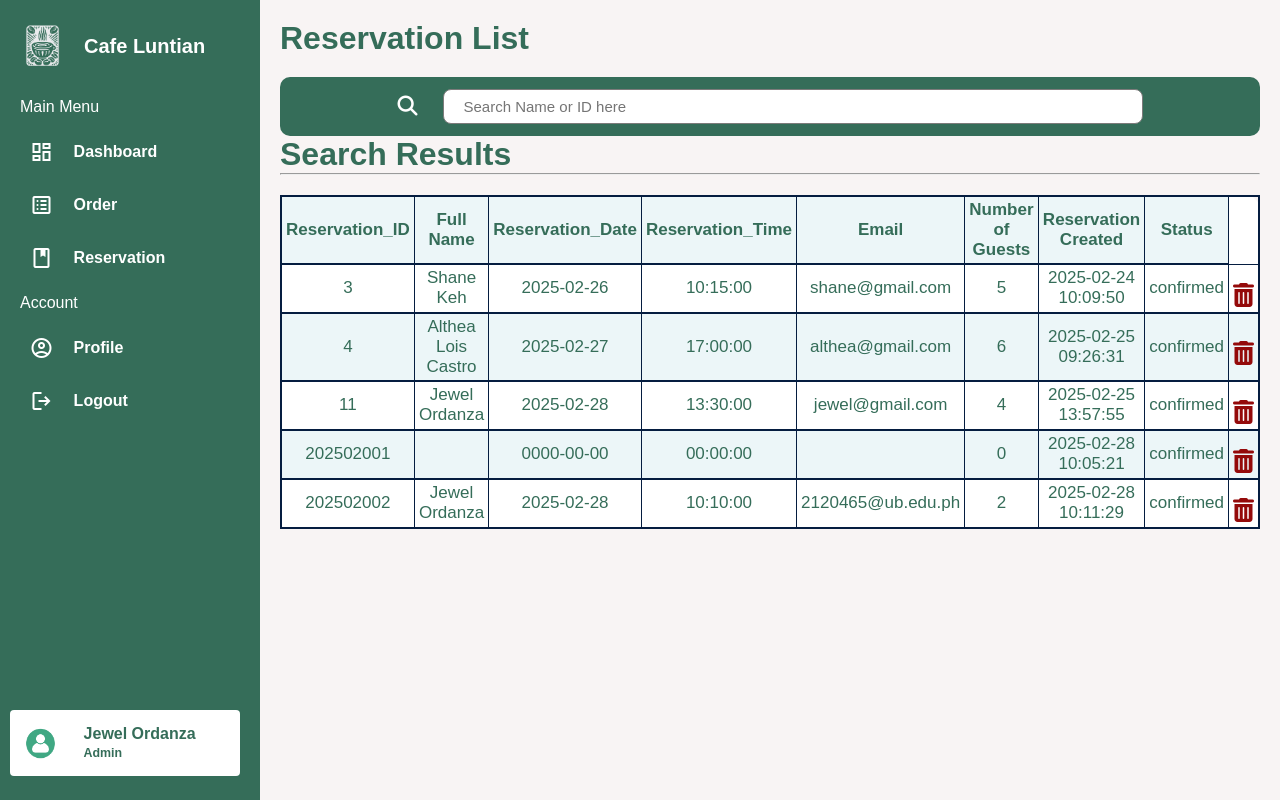
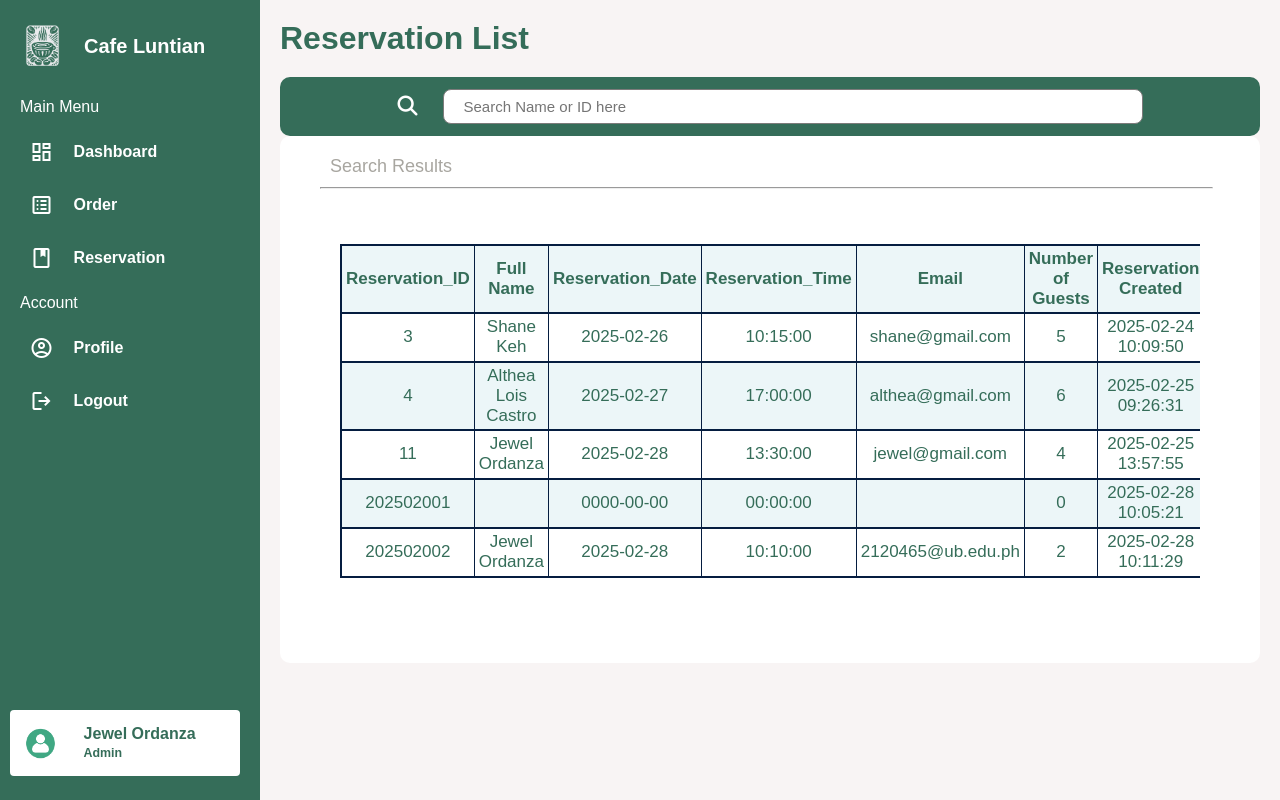
Before and after one commit to Lois223/CafeLuntian, a PHP site: page /adminReservation.php in a window 1280 px wide. Run offline with PHP 8.4, Linux system fonts and the light colour scheme; a user stored in the database is signed in; data comes from the database, SQL or seed files in the repository; some libraries are stand-ins or nearby versions.

Commit message:
Add files via upload

```diff
--- a/style3.css
+++ b/style3.css
@@ -321,3 +321,33 @@ table tr:nth-of-type(odd) {
   font-size: 20px;
   margin-right: 5px;
 }
+
+/*style for search-result section*/
+.search-result {
+  flex: 1;
+  padding: 20px;
+  box-sizing: border-box;
+  background-color: #ffffff;
+  border-radius: 10px;
+  overflow: auto;
+}
+
+.search-result h1{
+  margin-left: 30px;
+  font-size: 18px;
+  color: #a8a6a0;
+  font-weight: normal;
+}
+
+.search-result hr{
+  margin-top: 10px;
+  margin-left: 20px;
+  width: 95%;
+}
+
+.search-result .box-container{
+  margin-left: 40px;
+  margin-right: 40px;
+  margin-top: 35px;
+  margin-bottom: 45px;
+}
```
